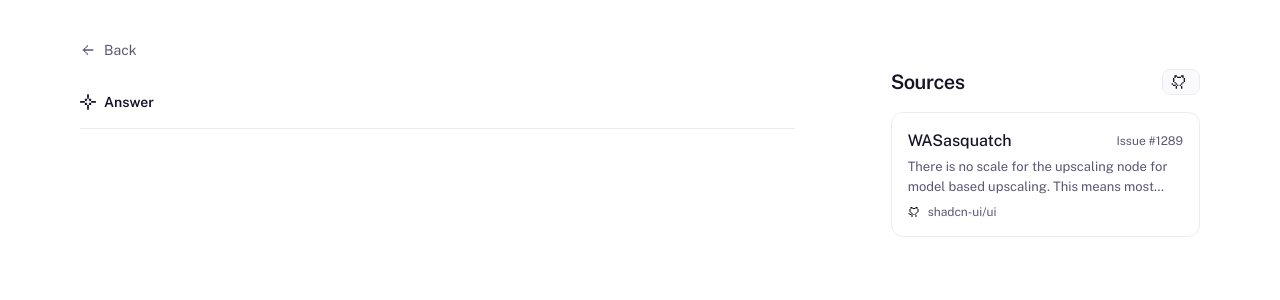
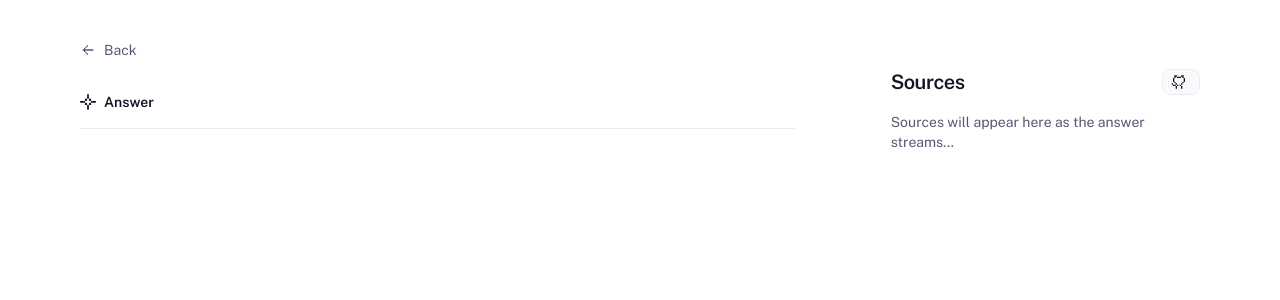
Before and after one commit to thestoneroller/pinpoint, a Vue app in the folder apps/web/: page /search/1 in a window 1280 px wide. Shown: the top 300 px of the page. Built offline with nearby package versions, Linux system fonts and the light colour scheme.

Commit message:
feat: stream sources in search

```diff
--- a/apps/web/index.d.ts
+++ /dev/null
@@ -1,5 +0,0 @@
-interface IrouteParams {
-  name: string
-  params: { endpoint: string }
-  query: { q: string }
-}
--- a/apps/web/src/views/Search.vue
+++ b/apps/web/src/views/Search.vue
@@ -51,13 +51,14 @@
 type FeedItem = {
   id: string
   title: string
-  subtitle?: string
   tags?: string[]
   status: 'active' | 'done'
 }
 
 const feedItems = ref<FeedItem[]>([])
 const currentQueries = ref<string[]>([])
+
+const sources = ref<CitationSource[]>([])
 
 function pushFeed(item: Omit<FeedItem, 'id' | 'status'> & { status?: 'active' | 'done' }) {
   const last = feedItems.value[feedItems.value.length - 1]
@@ -66,7 +67,6 @@
     id: Math.random().toString(36).slice(2, 10),
     status: item.status ?? 'active',
     title: item.title,
-    subtitle: item.subtitle,
     tags: item.tags,
   })
 }
@@ -78,6 +78,7 @@
     error.value = null
     geminiResponse.value = ''
     feedItems.value = []
+    sources.value = []
 
     // Close any previous connection
     if (es) {
@@ -139,6 +140,15 @@
       if (payload) geminiResponse.value += payload
     })
 
+    // Receive sources as they become available
+    es.addEventListener('sources_update', (ev) => {
+      const payload = parse<CitationSource[]>(ev as MessageEvent)
+      console.log('sources_update', payload)
+      if (payload && Array.isArray(payload)) {
+        sources.value = payload
+      }
+    })
+
     es.addEventListener('streaming_answer_end', (ev) => {
       const last = feedItems.value[feedItems.value.length - 1]
       if (last) last.status = 'done'
@@ -181,14 +191,13 @@
       <!-- Back button -->
       <button
         @click="goBack"
-        class="text-muted-foreground hover:text-foreground mb-2 flex cursor-pointer items-center gap-2 rounded-lg text-sm transition-all duration-200"
+        class="text-muted-foreground hover:text-brand mb-2 flex cursor-pointer items-center gap-2 rounded-lg text-sm transition-all duration-200"
       >
         <Icon name="arrow-left" class="h-4 w-4" />
         <span>Back</span>
       </button>
 
       <div class="grid w-full grid-cols-1 gap-24 lg:grid-cols-12">
-        <!-- Main content -->
         <section class="w-full lg:col-span-8">
           <!-- Query -->
           <div class="mt-4 mb-6 w-full space-y-3">
@@ -307,9 +316,6 @@
                               item.status === 'done' ? 'text-muted-foreground' : '',
                             ]"
                           />
-                          <span v-if="item.subtitle" class="text-muted-foreground ml-2">{{
-                            item.subtitle
-                          }}</span>
                         </div>
                         <div v-if="item.tags?.length" class="mt-2 flex flex-wrap gap-2">
                           <span
@@ -351,7 +357,9 @@
             <h2 class="text-xl font-semibold tracking-tight">Sources</h2>
             <div class="flex flex-wrap items-center justify-between gap-3 md:gap-4">
               <a
-                href="#"
+                :href="`https://github.com/${selectedRepo}`"
+                target="_blank"
+                rel="noopener noreferrer"
                 class="border-line-secondary bg-fill text-foreground hover:border-brand/30 hover:bg-brand/5 inline-flex items-center gap-1 rounded-lg border px-2 py-1 text-sm transition-transform active:scale-98"
               >
                 <Icon
@@ -364,31 +372,46 @@
           </div>
 
           <!-- Source items -->
+          <div v-if="sources.length === 0" class="text-muted-foreground text-sm">
+            Sources will appear here as the answer streams...
+          </div>
+          <ul v-else class="space-y-3">
+            <li v-for="(s, idx) in sources" :key="s.id + '-' + idx">
               <a
-            id="src-1"
-            href="#"
+                :href="s.url"
+                target="_blank"
+                rel="noopener noreferrer"
                 class="border-line-secondary bg-background hover:bg-fill block rounded-xl border transition"
               >
                 <div class="p-4">
                   <div class="flex items-start gap-4">
                     <div class="min-w-0 flex-1">
                       <div class="flex items-center justify-between gap-2">
-                    <span class="text-foreground font-medium">WASasquatch</span>
-
-                    <span class="text-muted-foreground text-xs">Issue #1289</span>
+                        <span class="text-foreground font-medium">{{ s.title }}</span>
+                        <span class="text-muted-foreground text-xs"
+                          >Issue #{{ s.issue_number }}</span
+                        >
                       </div>
-                  <div class="text-muted-foreground mt-1 line-clamp-2 text-[13px]">
-                    There is no scale for the upscaling node for model based upscaling. This means
-                    most good models will be forcing...
+                      <div
+                        v-if="s.preview"
+                        class="text-muted-foreground mt-1 line-clamp-2 text-[13px]"
+                      >
+                        {{ s.preview }}
                       </div>
                       <div class="text-muted-foreground mt-2 flex items-center gap-2 text-xs">
                         <Icon name="github" class="h-3 w-3" />
-                    <span>shadcn-ui/ui</span>
+                        <span>{{ selectedRepo }}</span>
+                        <span
+                          class="border-line-secondary text-muted-foreground ml-auto rounded px-1.5 py-0.5 text-[10px]"
+                          >[{{ idx + 1 }}]</span
+                        >
                       </div>
                     </div>
                   </div>
                 </div>
               </a>
+            </li>
+          </ul>
         </aside>
       </div>
     </main>
```
Also changed, not shown: apps/web/src/index.d.ts (added, +9 -0 lines), 2 other files (tests, documents, lock files or other folders). Lines whose indentation alone changed are shown as unchanged.
